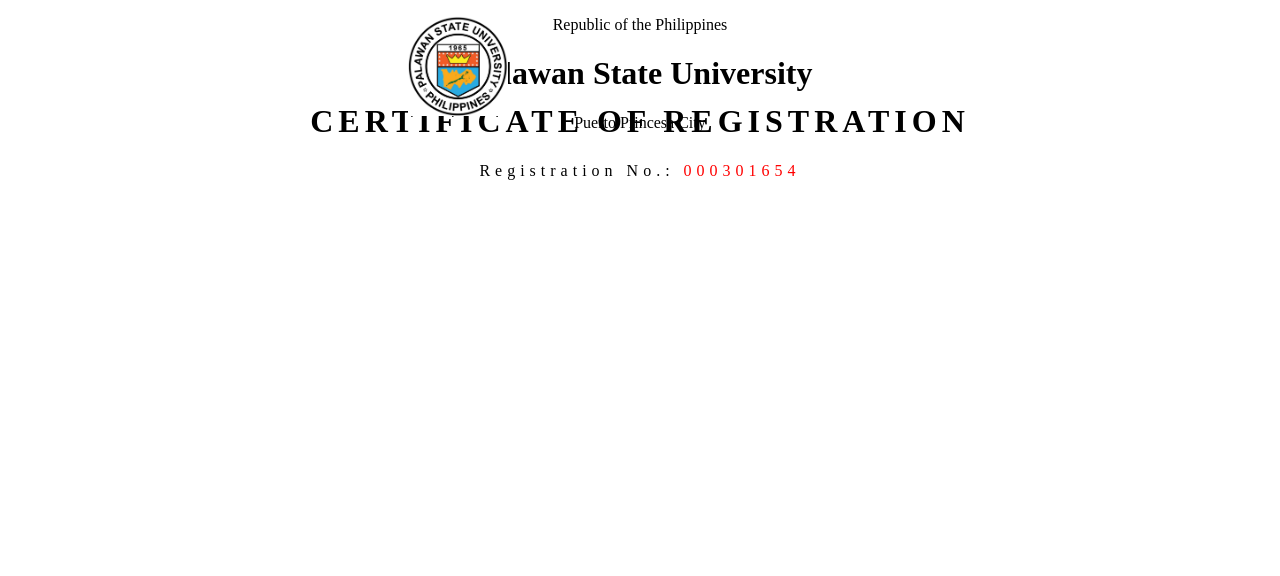
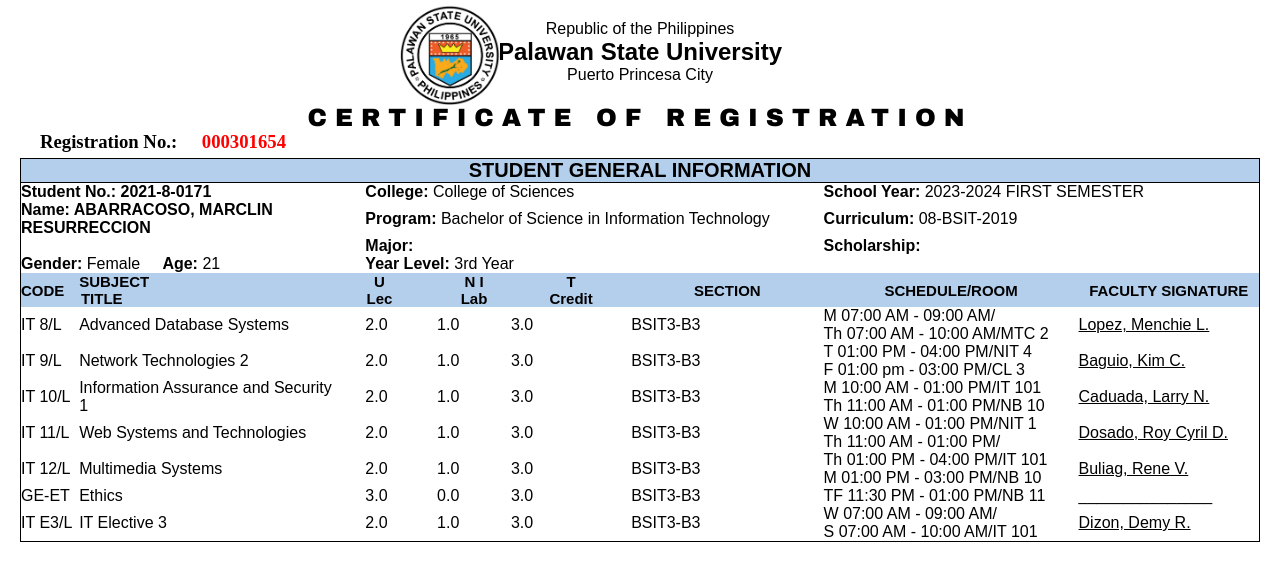
Before and after one commit to m-clin/CertificateOfRegistration, a plain HTML site: page index.html in a window 1280 px wide. Drawn offline with Linux system fonts and the light colour scheme.

Commit message:
subject schedules added

```diff
--- a/index.html
+++ b/index.html
@@ -9,18 +9,135 @@
     <title>Certificate of Registration - ABARRACOSO</title>
 </head>
 <body>
-<div class="logo">
+
+<header>
     <img src="psulogo.jpg" alt="Palawan State University Logo">
-</div>
+    <section id="head-text">
+        <p>Republic of the Philippines</p>
+        <h1>Palawan State University</h1>
+        <p>Puerto Princesa City</p>
+    </section>
+    <h1 id="cert">CERTIFICATE OF REGISTRATION</h1>
+</header>
 
-<div class="header">
-    <p>Republic of the Philippines</p>
-    <h1>Palawan State University</h1>
-    <p>Puerto Princesa City</p>
-</div>
-<div class="cor">
-    <h1>CERTIFICATE OF REGISTRATION</h1>
-    <p>Registration No.: <span style="color: red;">000301654</span></p>
-</div>
+<main>
+    <h3 id="regis">Registration No.: <span id="regno">000301654</span></h3>
+    <table id="table-1">
+        <tr>
+            <td id="th-1" colspan="8"><b>STUDENT GENERAL INFORMATION</b></td>
+        </tr>
+        <tr>
+            <td colspan="2"><b>Student No.: 2021-8-0171</b></td>
+            <td colspan="4"><b>College:</b> College of Sciences</td>
+            <td colspan="2"><b>School Year:</b> 2023-2024 FIRST SEMESTER</td>
+        </tr>
+        <tr>
+            <td colspan="2"><b>Name: ABARRACOSO, MARCLIN <br> RESURRECCION</b></td>
+            <td colspan="4"><b>Program:</b> Bachelor of Science in Information Technology</td>
+            <td colspan="2"><b>Curriculum:</b> 08-BSIT-2019</td>
+        </tr>
+        <tr>
+            <td colspan="2"></td>
+            <td colspan="4"><b>Major:</b> </td>
+            <td colspan="2"><b>Scholarship:</b> </td>
+        </tr>
+        <tr>
+            <td colspan="2"><b>Gender:</b> Female &nbsp; &nbsp; <b>Age:</b> 21</td>
+            <td colspan="4"><b>Year Level:</b> 3rd Year</td>
+        </tr>
+        <tr>
+            <td colspan="9"></td>
+        </tr>
+        <tr id="th-2">
+            <td id="code">CODE</td>
+            <td id="subj">SUBJECT TITLE</td>
+            <td id="u">U <br> Lec</td>
+            <td id="ni">N I <br> Lab</td>
+            <td id="t">T <br> Credit</td>
+            <td id="sec">SECTION</td>
+            <td id="sched">SCHEDULE/ROOM</td>
+            <td id="fac">FACULTY SIGNATURE</td>
+        </tr>
+        <tr>
+            <td>IT 8/L</td>
+            <td>Advanced Database Systems</td>
+            <td>2.0</td>
+            <td>1.0</td>
+            <td>3.0</td>
+            <td>BSIT3-B3</td>
+            <td>M 07:00 AM - 09:00 AM/
+                <br>Th 07:00 AM - 10:00 AM/MTC 2</td>
+            <td><u>Lopez, Menchie L.</u></td>
+        </tr>
+        <tr>
+            <td>IT 9/L</td>
+            <td>Network Technologies 2</td>
+            <td>2.0</td>
+            <td>1.0</td>
+            <td>3.0</td>
+            <td>BSIT3-B3</td>
+            <td>T 01:00 PM - 04:00 PM/NIT 4
+                <br> F 01:00 pm - 03:00 PM/CL 3</td>
+            <td><u>Baguio, Kim C.</u></td>
+        </tr>
+        <tr>
+            <td>IT 10/L</td>
+            <td>Information Assurance and Security
+                <br>1</td>
+            <td>2.0</td>
+            <td>1.0</td>
+            <td>3.0</td>
+            <td>BSIT3-B3</td>
+            <td>M 10:00 AM - 01:00 PM/IT 101
+                <br>Th 11:00 AM - 01:00 PM/NB 10</td>
+            <td><u>Caduada, Larry N.</u></td>
+        </tr>
+        <tr>
+            <td>IT 11/L</td>
+            <td>Web Systems and Technologies</td>
+            <td>2.0</td>
+            <td>1.0</td>
+            <td>3.0</td>
+            <td>BSIT3-B3</td>
+            <td>W 10:00 AM - 01:00 PM/NIT 1
+                <br>Th 11:00 AM - 01:00 PM/</td>
+            <td><u>Dosado, Roy Cyril D.</u></td>
+        </tr>
+        <tr>
+            <td>IT 12/L</td>
+            <td>Multimedia Systems</td>
+            <td>2.0</td>
+            <td>1.0</td>
+            <td>3.0</td>
+            <td>BSIT3-B3</td>
+            <td>Th 01:00 PM - 04:00 PM/IT 101
+                <br>M 01:00 PM - 03:00 PM/NB 10</td>
+            <td><u>Buliag, Rene V.</u></td>
+        </tr>
+        <tr>
+            <td>GE-ET</td>
+            <td>Ethics</td>
+            <td>3.0</td>
+            <td>0.0</td>
+            <td>3.0</td>
+            <td>BSIT3-B3</td>
+            <td>TF 11:30 PM - 01:00 PM/NB 11</td>
+            <td>_______________</td>
+        </tr>
+        <tr>
+            <td>IT E3/L</td>
+            <td>IT Elective 3</td>
+            <td>2.0</td>
+            <td>1.0</td>
+            <td>3.0</td>
+            <td>BSIT3-B3</td>
+            <td>W 07:00 AM - 09:00 AM/
+                <br>S 07:00 AM - 10:00 AM/IT 101</td>
+            <td><u>Dizon, Demy R.</u></td>
+        </tr>
+    </table>
+</main>
+
+
 </body>
 </html>
--- a/styles.css
+++ b/styles.css
@@ -1,19 +1,72 @@
-.logo img {
+* {
+    margin: 0;
+    padding: 0;
+}
+
+header img {
     width: 100px;
     height: 100px;
     float: left;
+    margin: -15px 0 0 400px;
     position: absolute;
-    margin-left: 400px;
 }
 
-.header {
+#head-text, #cert {
     text-align: center;
-    margin-bottom: -50px;
+    margin-top: 20px;
+    font-family: sans-serif;
 }
 
+#cert {
+    letter-spacing: 8px;
+    font-size: 25px;
+    font-family: "Arial Black";
+}
 
-.cor {
-    margin-bottom: -15px;
+main{
+    margin: 0 20px 0 20px;
+}
+
+#regis, #regno {
+    margin: 0 0 5px 20px ;
+}
+
+#regno {
+    color: red;
+}
+
+#table-1 {
+    border: solid 1px;
+    width: 100%;
+    font-family: "Arial";
+    border-spacing: 0;
+}
+
+#th-1, #th-2 {
+    font-size: 20px;
     text-align: center;
-    letter-spacing: 5px;
+    background-color: #b4cfec;
+    border-bottom: solid 1px;
 }
+
+#th-2 {
+    border-top: solid 1px;
+    font-size: 15px;
+}
+
+#code, #subj, #u, #ni, #t, #sec, #sched, #fac {
+    text-align: center;
+    font-weight: bold;
+}
+
+#code {
+    column-width: 20px;
+}
+
+#subj {
+    column-width: 40px;
+}
+
+#u {
+    column-width: 15px;
+}
```
